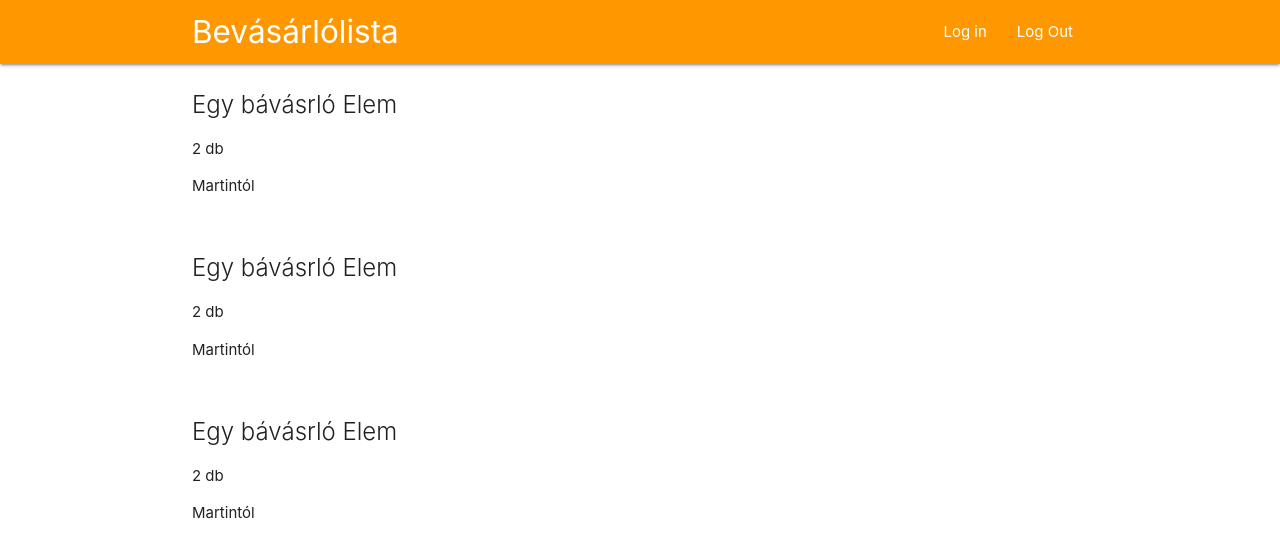
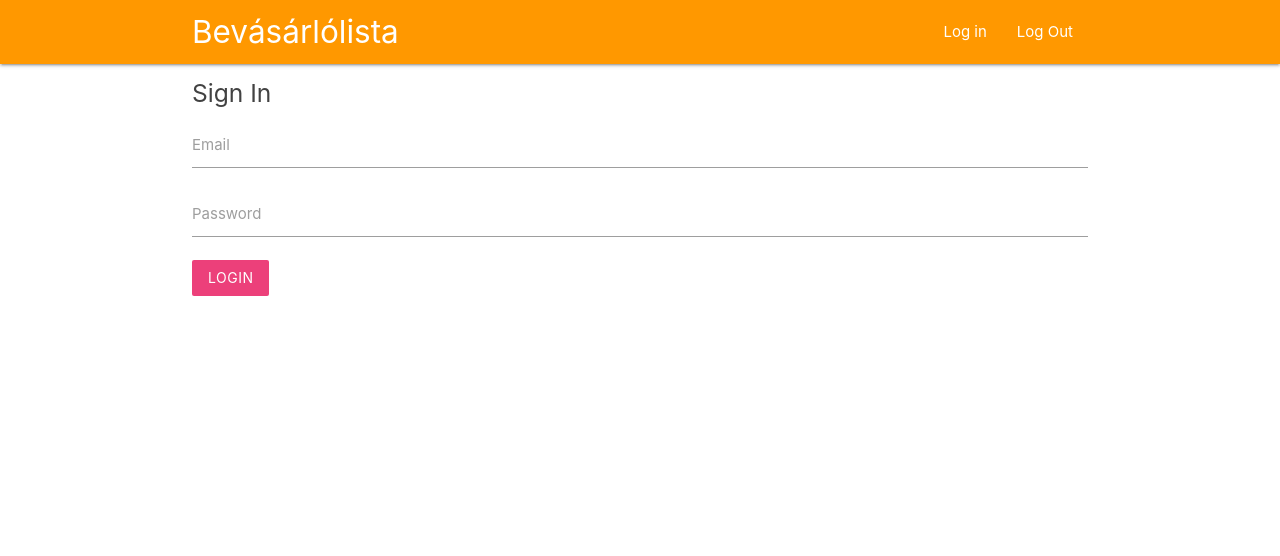
Before and after one commit to martinhuszti/ReactTypeScriptShoppingList, a React (Create React App) app: page /signin in a window 1280 px wide. Shown: the top 556 px of the page. Built offline with nearby package versions, Linux system fonts and the light colour scheme.

Commit message:
Login Screen

```diff
--- a/public/index.html
+++ b/public/index.html
@@ -44,6 +44,9 @@
       To begin the development, run `npm start` or `yarn start`.
       To create a production bundle, use `npm run build` or `yarn build`.
     -->
+  <!-- Compiled and minified JavaScript -->
+  <script src="https://cdnjs.cloudflare.com/ajax/libs/materialize/1.0.0/js/materialize.min.js"></script>
+
 </body>
 
 </html>
--- a/src/App.tsx
+++ b/src/App.tsx
@@ -2,6 +2,7 @@
 import { BrowserRouter, Switch, Route } from 'react-router-dom'
 import Navbar from './components/layout/Navbar'
 import Dashboard from './components/dashboard/Dashboard';
+import SignIn from './components/auth/SignIn';
 
 const App: React.FC = () => {
     return (
@@ -9,7 +10,8 @@
             <div className="App">
                 <Navbar />
                 <Switch>
-                    <Route path='/' component={Dashboard} />
+                    <Route exact path='/' component={Dashboard} />
+                    <Route path='/signin' component={SignIn} />
                 </Switch>
             </div>
         </BrowserRouter>
--- /dev/null
+++ b/src/components/auth/SignIn.tsx
@@ -0,0 +1,40 @@
+import React, { useState } from 'react'
+
+const SignIn = () => {
+    const [email, setEmail] = useState("");
+    const [password, setPassword] = useState("");
+
+    const handleSubmit = (evt: any) => {
+        evt.preventDefault();
+        alert(`${email}`)
+    }
+
+    const handleChange = (evt:  any) => {
+
+    }
+
+    return (
+        <div>
+            <div className="container">
+                <form onSubmit={handleSubmit} className="white">
+                    <h5 className="grey-text text-darken-3">Sign In</h5>
+                    <div className="input-field">
+                        <label htmlFor="email">Email</label>
+                        <input type="email" id="email" onChange={e => setEmail(e.target.value)} />
+                    </div>
+                    <div className="input-field">
+                        <label htmlFor="password">Password</label>
+                        <input type="password" id="password" onChange={e => setPassword(e.target.value)} />
+                    </div>
+                    <div className="input-field">
+                        <button className="btn pink lighten-1 z-depth-0">Login</button>
+                    </div>
+
+                </form>
+            </div>
+
+        </div>
+    )
+}
+
+export default SignIn
--- a/src/components/layout/SignedOutLinks.tsx
+++ b/src/components/layout/SignedOutLinks.tsx
@@ -4,7 +4,7 @@
 const SignedOutLinks = () => {
     return (
         <ul className="right">
-            <li><NavLink to='/'>Log in</NavLink></li>
+            <li><NavLink to='/signin'>Log in</NavLink></li>
         </ul>
     )
 }
```
